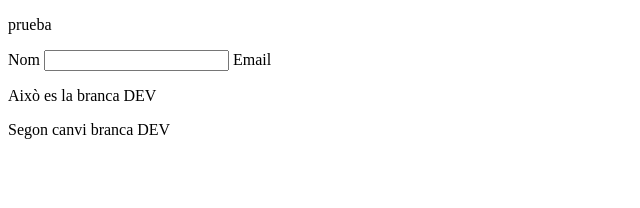
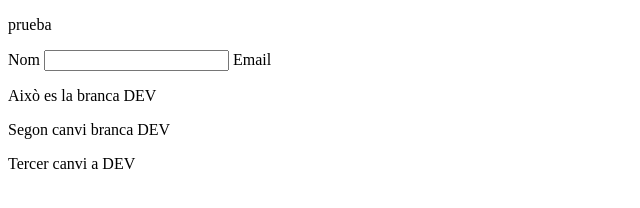
Before and after one commit to scobo04/activitat-ed-llmqs, a plain HTML site: page prueba.html in a window 1280 px wide. Shown: the whole page, without its empty margins (0-640 px from the left). Drawn offline with Linux system fonts and the light colour scheme.

Commit message:
Tercer canvi a dev

```diff
--- a/prueba.html
+++ b/prueba.html
@@ -14,5 +14,6 @@
     </form>
     <p>Això es la branca DEV</p>
     <p>Segon canvi branca DEV</p>
+    <p>Tercer canvi a DEV</p>
 </body>
 </html>
```
